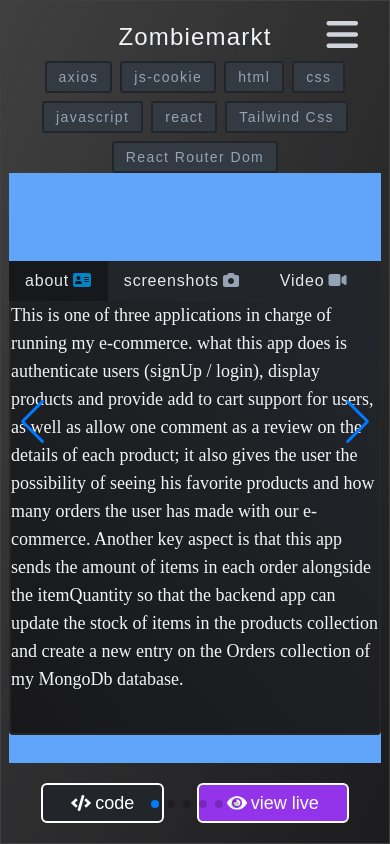
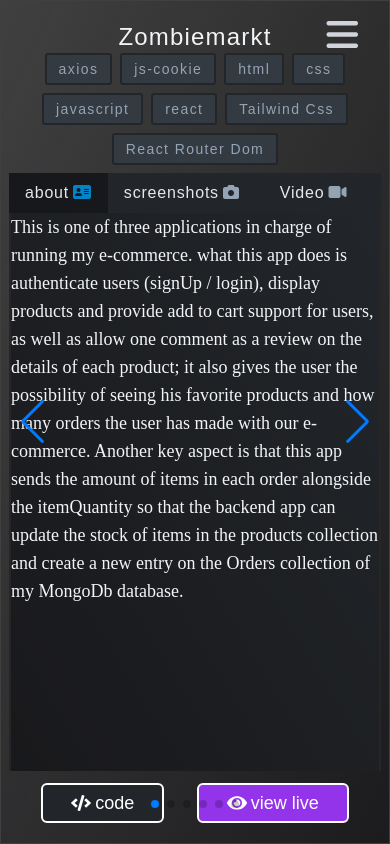
Before and after one commit to santiagomanso/santimanso.com, a React (Create React App) app: page /portfolio in a window 390 px wide. Built offline with nearby package versions, Linux system fonts and the light colour scheme.

Commit message:
🚧 🎨 on a good path

```diff
--- a/src/components/swiper/SingleProject.tsx
+++ b/src/components/swiper/SingleProject.tsx
@@ -17,7 +17,7 @@ const SingleProject: React.FC<SingleProjectProps> = ({ project }) => {
       <h1 className='text-center text-2xl dark:text-gray-100 lg:text-4xl tracking-wider'>
         {project.name}
       </h1>
-      <ul className='flex flex-wrap gap-2 lg:gap-4 text-secondary mt-2 lg:mt-3 text-sm lg:text-xl justify-center'>
+      <ul className='flex flex-wrap gap-2 lg:gap-4  text-secondary mt-0 lg:mt-0 text-sm lg:text-xl justify-center'>
         {project.stack.map((tech, i) => (
           <li
             key={i}
@@ -27,12 +27,12 @@ const SingleProject: React.FC<SingleProjectProps> = ({ project }) => {
           </li>
         ))}
       </ul>
-      <div className='flex bg-red-500 h-full justify-center'>
-        <div className='bg-green-400 hidden md:flex items-center  w-full  h-2/4 lg:h-full lg:w-1/2 overflow-hidden select-none'>
-          <img src={project.img} alt='' className='' />
+      <div className='md:mt-5 flex items-start justify-start h-3/4 w-full lg:h-3/4'>
+        <div className='h-full w-1/2 hidden md:flex items-center overflow-hidden select-none justify-center'>
+          <img src={project.img} alt='' className=' h-full w-full' />
         </div>
-        <div className='bg-blue-400 flex flex-col justify-center items-center p-0 lg:px-0 w-full lg:w-1/2'>
-          <div className='mt-5 md:mt-0'>
+        <div className='mt-2 md:mt-0 h-full lg:w-1/2 flex justify-center items-center overflow-hidden'>
+          <div className='mt-0 md:mt-0 h-full w-full'>
             {/* TABS */}
             <ul className='flex justify-start  text-md tracking-wider select-none hover:cursor-pointer bg-secondary dark:bg-variant2'>
               <li
@@ -92,11 +92,20 @@ const SingleProject: React.FC<SingleProjectProps> = ({ project }) => {
             </ul>
 
             {/* DESCRIPTION BOX */}
-            <div className='bg-gradient-to-br dark:bg-gradient-to-tr from-gray-200 to-gray-400 text-white text-lg lg:text-2xl font-console font-[200] overflow-auto rounded-b dark:from-zinc-900 dark:to-variant2 h-full  border-b-2 border-l-2 border-r-2 border-gray-400 dark:border-neutral-800'>
+            <div className='bg-gradient-to-br dark:bg-gradient-to-tr from-gray-200 to-gray-400 text-white text-lg lg:text-2xl font-console font-[200] overflow-scroll rounded-b dark:from-zinc-900 dark:to-variant2 h-full  border-b-2 border-l-2 border-r-2 border-gray-400 dark:border-neutral-800'>
               {/* render the array of screenshots but also different content of the tab section */}
               {active === 'screenshots' ? (
                 project.screenShots.map((img, index) => (
-                  <img key={index} src={img} alt='' className='overflow-auto' />
+                  <div
+                    key={index}
+                    className='h-1/2 flex justify-center items-center p-2 w-full overflow-hidden'
+                  >
+                    <img
+                      src={img}
+                      alt=''
+                      className=' w-full object-cover h-full overflow-auto'
+                    />
+                  </div>
                 ))
               ) : (
                 <span className='text-black dark:text-gray-100 font-medium text-lg font-console'>
```
